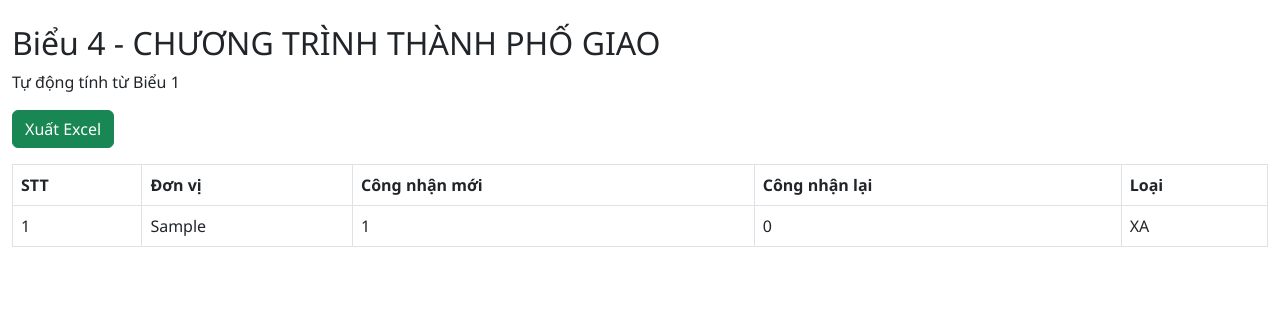
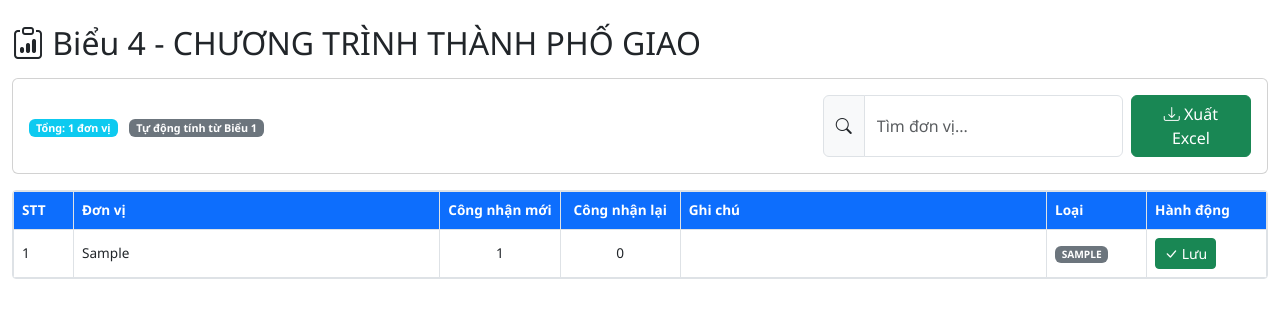
Before and after one commit to vannt010391/data-app, a Django app: page /bieu4/ in a window 1280 px wide. Shown: the part 56-374 px from the top of the page. Run offline with Django 4.2, Linux system fonts and the light colour scheme; tables that the repository leaves empty hold one stand-in row (values such as "Sample post").

Commit message:
Add inline edit for bieu4

```diff
--- a/core/models.py
+++ b/core/models.py
@@ -165,6 +165,10 @@ class Bieu4CTThanhPho(models.Model):
     class Meta:
         db_table = 'bieu4_ct_thanh_pho'
         ordering = ['stt']
+        # Đảm bảo mỗi ward chỉ có 1 record
+        constraints = [
+            models.UniqueConstraint(fields=['ward'], name='unique_ward_bieu4')
+        ]
 
     def __str__(self):
         return f"Biểu 4 - {self.stt}. {self.don_vi}"
--- a/core/urls.py
+++ b/core/urls.py
@@ -36,6 +36,7 @@ urlpatterns = [
 
     # Biểu 4
     path('bieu4/', views.bieu4_list, name='bieu4_list'),
+    path('bieu4/update/<int:pk>/', views.bieu4_update, name='bieu4_update'),
     path('bieu4/export/', views.bieu4_export, name='bieu4_export'),
 
     # APIs
--- a/core/views.py
+++ b/core/views.py
@@ -364,7 +364,9 @@ def bieu3_export(request):
 # ============= BIỂU 4 =============
 def bieu4_list(request):
     """Biểu 4 - Tự động tính từ Biểu 1"""
-    # Tự động tạo/cập nhật
+    # Xóa và tạo lại dữ liệu để tránh trùng lặp
+    Bieu4CTThanhPho.objects.all().delete()
+
     wards = Ward.objects.all()
 
     for ward in wards:
@@ -374,20 +376,33 @@ def bieu4_list(request):
         # Tạo ghi chú "Không có" nếu không có dữ liệu
         ghi_chu = 'Không có' if (cn_moi == 0 and cn_lai == 0) else ''
 
-        Bieu4CTThanhPho.objects.update_or_create(
+        # Sử dụng create để tránh trùng lặp
+        Bieu4CTThanhPho.objects.create(
             ward=ward,
-            defaults={
-                'stt': ward.stt,
-                'don_vi': ward.don_vi,
-                'cong_nhan_moi': cn_moi,
-                'cong_nhan_lai': cn_lai,
-                'ghi_chu': ghi_chu,
-                'loai': 'PHUONG' if ward.loai == 'phuong' else 'XA'
-            }
+            stt=ward.stt,
+            don_vi=ward.don_vi,
+            cong_nhan_moi=cn_moi,
+            cong_nhan_lai=cn_lai,
+            ghi_chu=ghi_chu,
+            loai=ward.loai.upper() if ward.loai else 'PHUONG'
         )
 
     records = Bieu4CTThanhPho.objects.select_related('ward').all()
     return render(request, 'bieu4_list.html', {'records': records})
+
+
+def bieu4_update(request, pk):
+    """Cập nhật Biểu 4"""
+    if request.method == 'POST':
+        data = json.loads(request.body)
+        record = Bieu4CTThanhPho.objects.get(pk=pk)
+
+        record.cong_nhan_moi = int(data.get('cong_nhan_moi', 0))
+        record.cong_nhan_lai = int(data.get('cong_nhan_lai', 0))
+        record.ghi_chu = data.get('ghi_chu', '')
+        record.source = 'adjusted'
+        record.save()
+        return JsonResponse({'status': 'success'})
 
 
 def bieu4_export(request):
--- a/templates/bieu4_list.html
+++ b/templates/bieu4_list.html
@@ -1,15 +1,193 @@
 {% extends 'base.html' %}
 {% block title %}Biểu 4 - CT TP{% endblock %}
 {% block content %}
-<h2>Biểu 4 - CHƯƠNG TRÌNH THÀNH PHỐ GIAO</h2>
-<p>Tự động tính từ Biểu 1</p>
-<a href="{% url 'bieu4_export' %}" class="btn btn-success">Xuất Excel</a>
-<table class="table table-bordered mt-3">
-<thead><tr><th>STT</th><th>Đơn vị</th><th>Công nhận mới</th><th>Công nhận lại</th><th>Loại</th></tr></thead>
-<tbody>
+<style>
+.bieu4-container {
+    font-size: 0.9rem;
+}
+.bieu4-table-wrapper {
+    max-height: 75vh;
+    overflow: auto;
+    border: 1px solid #dee2e6;
+    border-radius: 0.25rem;
+}
+.bieu4-table {
+    font-size: 0.85rem;
+    margin-bottom: 0;
+}
+.bieu4-table thead {
+    position: sticky;
+    top: 0;
+    z-index: 10;
+    background-color: #fff;
+}
+.bieu4-table thead th {
+    background-color: #0d6efd;
+    color: white;
+    font-weight: 600;
+    vertical-align: middle;
+    padding: 0.5rem;
+    white-space: nowrap;
+}
+.bieu4-table tbody td {
+    padding: 0.5rem;
+    vertical-align: middle;
+}
+.bieu4-table tbody td[contenteditable="true"] {
+    cursor: text;
+    background-color: #fff;
+    transition: background-color 0.2s;
+}
+.bieu4-table tbody td[contenteditable="true"]:hover {
+    background-color: #fff3cd;
+    outline: 1px solid #ffc107;
+}
+.bieu4-table tbody td[contenteditable="true"]:focus {
+    background-color: #e7f1ff;
+    outline: 2px solid #0d6efd;
+}
+</style>
+
+<div class="bieu4-container">
+<h2 class="mb-3">
+    <i class="bi bi-clipboard-data"></i> Biểu 4 - CHƯƠNG TRÌNH THÀNH PHỐ GIAO
+</h2>
+<div class="card mb-3">
+    <div class="card-body">
+        <div class="d-flex justify-content-between align-items-center">
+            <div>
+                <span class="badge bg-info">Tổng: {{ records.count }} đơn vị</span>
+                <span class="badge bg-secondary ms-2">Tự động tính từ Biểu 1</span>
+            </div>
+            <div class="d-flex gap-2">
+                <div class="input-group" style="max-width: 300px;">
+                    <span class="input-group-text"><i class="bi bi-search"></i></span>
+                    <input type="text" class="form-control" id="searchUnit" placeholder="Tìm đơn vị..." onkeyup="filterTable()">
+                </div>
+                <a href="{% url 'bieu4_export' %}" class="btn btn-success">
+                    <i class="bi bi-download"></i> Xuất Excel
+                </a>
+            </div>
+        </div>
+    </div>
+</div>
+
+<div class="bieu4-table-wrapper">
+<table class="table table-bordered bieu4-table">
+<thead>
+<tr>
+<th style="width: 60px;">STT</th>
+<th style="min-width: 150px;">Đơn vị</th>
+<th style="width: 120px; text-align: center;">Công nhận mới</th>
+<th style="width: 120px; text-align: center;">Công nhận lại</th>
+<th style="min-width: 150px;">Ghi chú</th>
+<th style="width: 100px;">Loại</th>
+<th style="width: 120px;">Hành động</th>
+</tr>
+</thead>
+<tbody id="bieu4-tbody">
 {% for r in records %}
-<tr><td>{{ r.stt }}</td><td>{{ r.don_vi }}</td><td>{{ r.cong_nhan_moi }}</td><td>{{ r.cong_nhan_lai }}</td><td>{{ r.loai }}</td></tr>
+<tr id="row-{{ r.id }}">
+<td>{{ r.stt }}</td>
+<td>{{ r.don_vi }}</td>
+<td contenteditable="true" data-field="cong_nhan_moi" class="text-center" title="Click để chỉnh sửa">{{ r.cong_nhan_moi }}</td>
+<td contenteditable="true" data-field="cong_nhan_lai" class="text-center" title="Click để chỉnh sửa">{{ r.cong_nhan_lai }}</td>
+<td contenteditable="true" data-field="ghi_chu" title="Click để chỉnh sửa">{{ r.ghi_chu|default:'' }}</td>
+<td><span class="badge bg-secondary">{{ r.loai }}</span></td>
+<td style="white-space: nowrap;">
+    <button class="btn btn-sm btn-success" onclick="saveRow({{ r.id }})" title="Lưu thay đổi">
+        <i class="bi bi-check-lg"></i> Lưu
+    </button>
+</td>
+</tr>
 {% endfor %}
 </tbody>
 </table>
+</div>
+</div>
+
+<script>
+function getCookie(name) {
+    let value = `; ${document.cookie}`;
+    let parts = value.split(`; ${name}=`);
+    if (parts.length === 2) return parts.pop().split(';').shift();
+}
+
+function filterTable() {
+    const searchValue = document.getElementById('searchUnit').value.toLowerCase();
+    const tbody = document.getElementById('bieu4-tbody');
+    const rows = tbody.getElementsByTagName('tr');
+    let visibleCount = 0;
+
+    for (let i = 0; i < rows.length; i++) {
+        const row = rows[i];
+        const unitCell = row.cells[1];
+        if (unitCell) {
+            const unitText = unitCell.textContent || unitCell.innerText;
+            if (unitText.toLowerCase().indexOf(searchValue) > -1) {
+                row.style.display = '';
+                visibleCount++;
+            } else {
+                row.style.display = 'none';
+            }
+        }
+    }
+}
+
+function saveRow(id) {
+    const row = document.getElementById(`row-${id}`);
+    const data = {
+        cong_nhan_moi: row.querySelector('[data-field="cong_nhan_moi"]').textContent.trim(),
+        cong_nhan_lai: row.querySelector('[data-field="cong_nhan_lai"]').textContent.trim(),
+        ghi_chu: row.querySelector('[data-field="ghi_chu"]').textContent.trim(),
+    };
+
+    const saveBtn = event.target.closest('button');
+    const originalText = saveBtn.innerHTML;
+    saveBtn.innerHTML = '<span class="spinner-border spinner-border-sm"></span> Đang lưu...';
+    saveBtn.disabled = true;
+
+    fetch(`/bieu4/update/${id}/`, {
+        method: 'POST',
+        headers: {
+            'Content-Type': 'application/json',
+            'X-CSRFToken': getCookie('csrftoken')
+        },
+        body: JSON.stringify(data)
+    }).then(r => r.json()).then(data => {
+        if(data.status === 'success') {
+            row.style.backgroundColor = '#d4edda';
+            saveBtn.innerHTML = '<i class="bi bi-check-circle"></i> Đã lưu!';
+            setTimeout(() => {
+                row.style.backgroundColor = '';
+                saveBtn.innerHTML = originalText;
+                saveBtn.disabled = false;
+            }, 2000);
+        } else {
+            alert('Lỗi: ' + (data.message || 'Không thể lưu'));
+            saveBtn.innerHTML = originalText;
+            saveBtn.disabled = false;
+        }
+    }).catch(err => {
+        alert('Lỗi kết nối: ' + err);
+        saveBtn.innerHTML = originalText;
+        saveBtn.disabled = false;
+    });
+}
+
+// Hỗ trợ Ctrl+S để lưu
+document.addEventListener('keydown', function(e) {
+    if ((e.ctrlKey || e.metaKey) && e.key === 's') {
+        e.preventDefault();
+        const focusedCell = document.activeElement;
+        if (focusedCell.hasAttribute('contenteditable')) {
+            const row = focusedCell.closest('tr');
+            if (row && row.id.startsWith('row-')) {
+                const id = row.id.replace('row-', '');
+                saveRow(id);
+            }
+        }
+    }
+});
+</script>
 {% endblock %}
```
